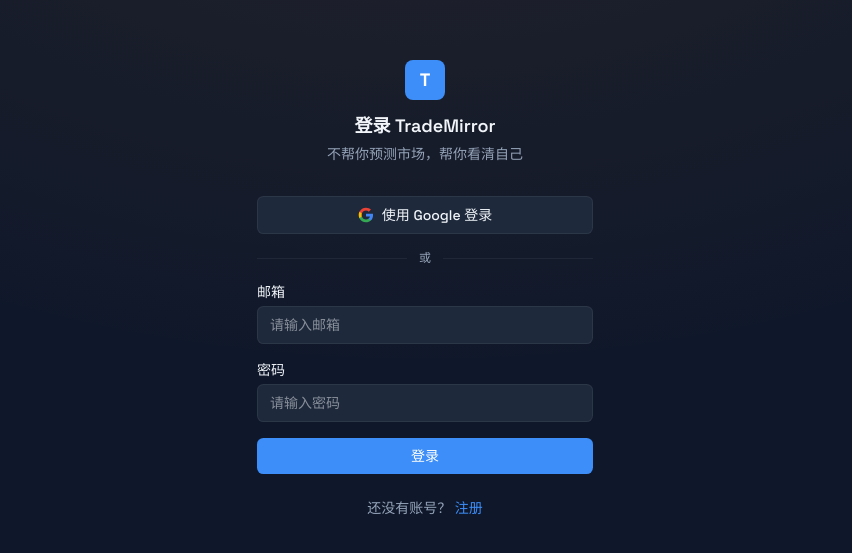
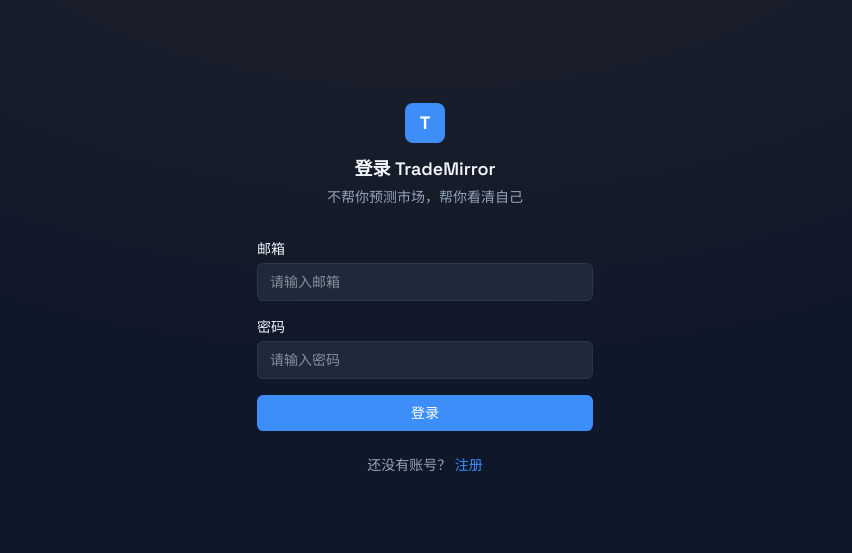
Before and after one commit to JiayuanUXD/trademirror, a Next.js app: page /login in a window 1280 px wide. Shown: the part 111-664 px from the top of the page, without its empty margins (215-1067 px from the left). Built offline with nearby package versions, Linux system fonts and the light colour scheme.

Commit message:
chore: remove Google OAuth, keep credentials-only login

```diff
--- a/app/(auth)/login/page.tsx
+++ b/app/(auth)/login/page.tsx
@@ -49,32 +49,6 @@
         <p className="text-sm mt-1" style={{ color: "var(--muted-foreground)" }}>
           不帮你预测市场，帮你看清自己
         </p>
-      </div>
-
-      {/* Google sign-in */}
-      <button
-        type="button"
-        onClick={() => signIn("google", { callbackUrl: "/" })}
-        className="w-full flex items-center justify-center gap-2 py-2 rounded-md text-sm font-medium transition-colors hover:opacity-90"
-        style={{
-          backgroundColor: "var(--surface-overlay)",
-          color: "var(--foreground)",
-          border: "1px solid var(--border-subtle)",
-        }}
-      >
-        <svg width="16" height="16" viewBox="0 0 24 24">
-          <path d="M22.56 12.25c0-.78-.07-1.53-.2-2.25H12v4.26h5.92c-.26 1.37-1.04 2.53-2.21 3.31v2.77h3.57c2.08-1.92 3.28-4.74 3.28-8.09z" fill="#4285F4" />
-          <path d="M12 23c2.97 0 5.46-.98 7.28-2.66l-3.57-2.77c-.98.66-2.23 1.06-3.71 1.06-2.86 0-5.29-1.93-6.16-4.53H2.18v2.84C3.99 20.53 7.7 23 12 23z" fill="#34A853" />
-          <path d="M5.84 14.09c-.22-.66-.35-1.36-.35-2.09s.13-1.43.35-2.09V7.07H2.18C1.43 8.55 1 10.22 1 12s.43 3.45 1.18 4.93l2.85-2.22.81-.62z" fill="#FBBC05" />
-          <path d="M12 5.38c1.62 0 3.06.56 4.21 1.64l3.15-3.15C17.45 2.09 14.97 1 12 1 7.7 1 3.99 3.47 2.18 7.07l3.66 2.84c.87-2.6 3.3-4.53 6.16-4.53z" fill="#EA4335" />
-        </svg>
-        使用 Google 登录
-      </button>
-
-      <div className="flex items-center gap-3 my-4">
-        <div className="flex-1 h-px" style={{ backgroundColor: "var(--border-subtle)" }} />
-        <span className="text-xs" style={{ color: "var(--muted-foreground)" }}>或</span>
-        <div className="flex-1 h-px" style={{ backgroundColor: "var(--border-subtle)" }} />
       </div>
 
       <form onSubmit={handleSubmit} className="space-y-4">
--- a/auth.ts
+++ b/auth.ts
@@ -1,6 +1,5 @@
 import NextAuth from "next-auth";
 import Credentials from "next-auth/providers/credentials";
-import Google from "next-auth/providers/google";
 import { DrizzleAdapter } from "@auth/drizzle-adapter";
 import { eq } from "drizzle-orm";
 import { db } from "@/lib/db";
@@ -48,9 +47,6 @@
         };
       },
     }),
-    Google({
-      allowDangerousEmailAccountLinking: true,
-    }),
   ],
   session: { strategy: "jwt" },
   pages: {
```
